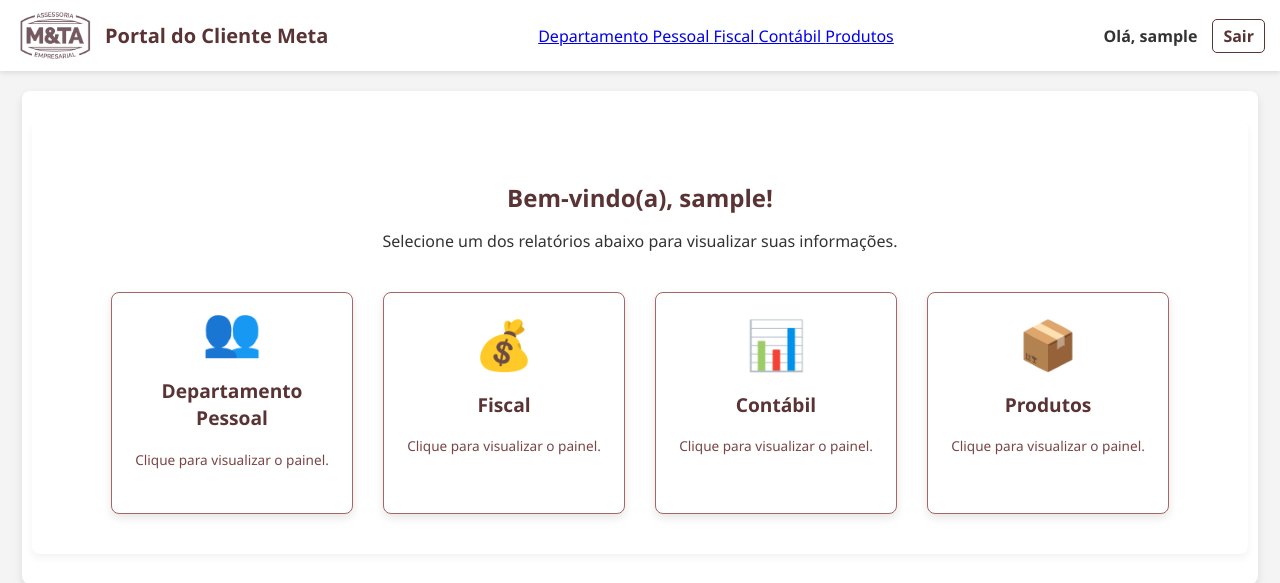
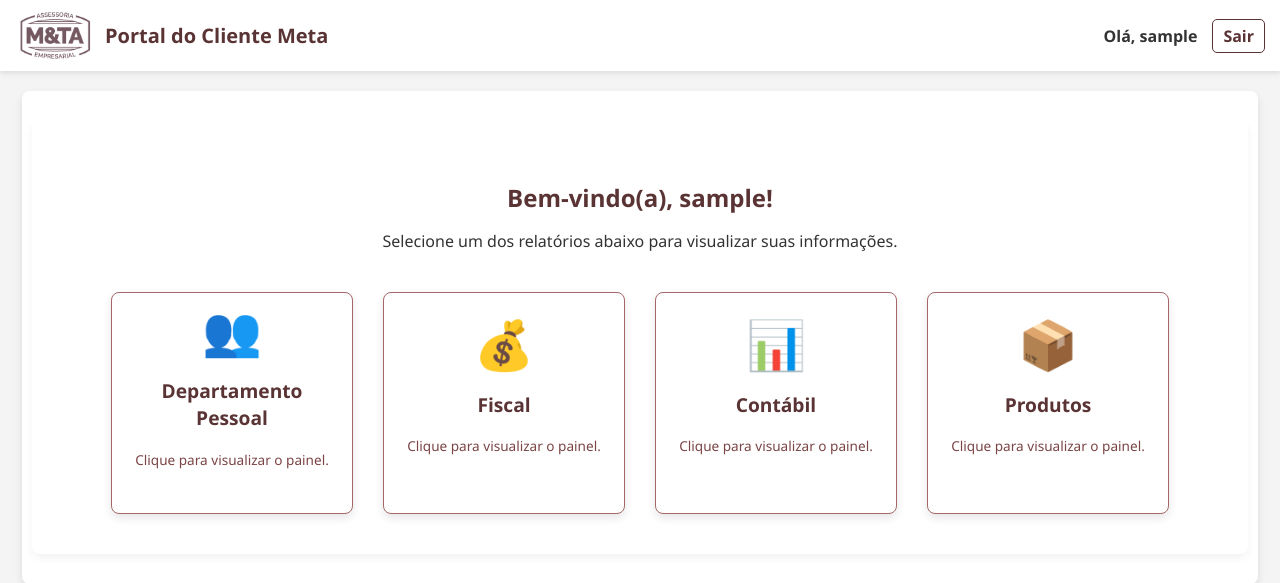
Before and after one commit to meta-proj/site_clientes, a Flask app: page /dashboard/1 in a window 1280 px wide. Shown: the top 583 px of the page. Run offline with Flask 3, Linux system fonts and the light colour scheme; the visitor is signed in with stand-in values (Sample User, id 1).

Commit message:
Update dashboard.html

```diff
--- a/templates/dashboard.html
+++ b/templates/dashboard.html
@@ -13,23 +13,23 @@
             <img src="{{ url_for('static', filename='logo_meta.png') }}" alt="Logo Meta" class="header-logo">
             <h1>Portal do Cliente Meta</h1>
         </div>
-
-        {% if bi_url or error or active_key %}
-        <nav class="reports-nav-center">
-            {% for report in available_reports %}
-                <a href="{{ url_for('dashboard', bi_key=report.key) }}"
-                   class="{% if report.key == active_key %}active{% endif %}"
-                >
-                    {{ report.name }}
-                </a>
-            {% endfor %}
-        </nav>
-        {% endif %}
         <div class="header-right">
             <span>Olá, {{ username }}</span>
             <a href="{{ url_for('logout') }}" class="logout-link">Sair</a>
         </div>
     </header>
+
+    {% if bi_url or error %}
+    <nav class="reports-nav">
+        {% for report in available_reports %}
+            <a href="{{ url_for('dashboard', bi_key=report.key) }}"
+               class="{% if report.key == active_key %}active{% endif %}"
+            >
+                {{ report.name }}
+            </a>
+        {% endfor %}
+    </nav>
+    {% endif %}
 
     <main class="main-content">
         {% if not bi_url and not error %}
```
